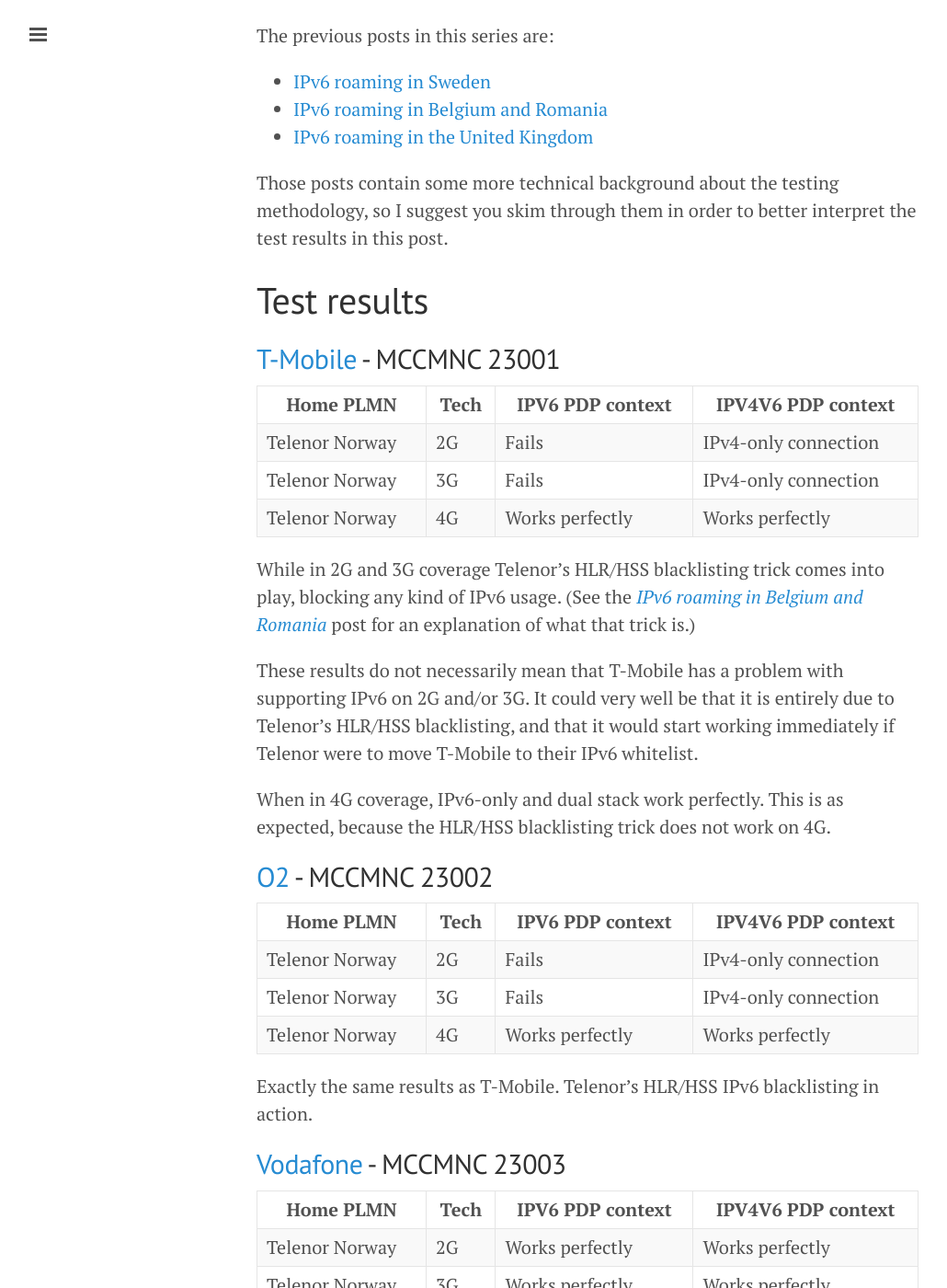
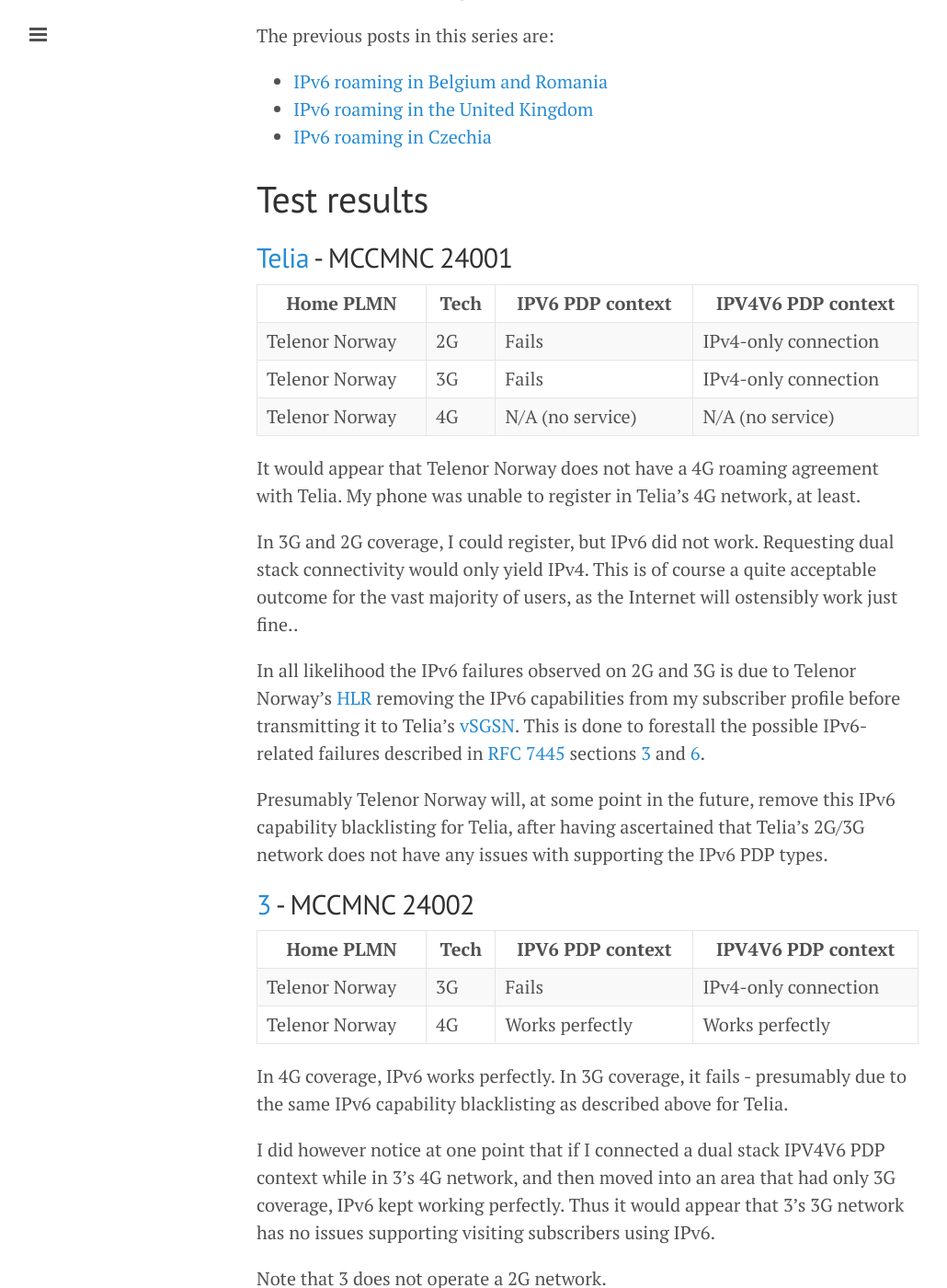
Before and after one commit to toreanderson/toreanderson.github.io, a Jekyll site: the page built from index.html, in a window 1280 px wide and 1400 px high, scrolled down 318 px. Shown: the whole window at 92% size, without its empty margins (1-1031 px from the left). Built offline with Jekyll 4.4.1, drawn with Linux system fonts in a browser that asks for light colours; the list of posts is cut into pages by our own code; some of the changed text lies outside the part shown.

Commit message:
New post: IPv6 roaming in Sweden (updated)

```diff
--- a/_posts/2016-11-21-ipv6-roaming-in-sweden.markdown
+++ b/_posts/2016-11-21-ipv6-roaming-in-sweden.markdown
@@ -3,6 +3,9 @@
 title: 'IPv6 roaming in Sweden'
 layout: post
 ---
+
+_**UPDATE 2017-10-15**: The information in this post is outdated, see [this
+post](/2017/10/15/ipv6-roaming-in-sweden.html) for an updated version._
 
 There has been much talk about IPv6 potentially causing problems for
 subscribers roaming between mobile networks. There's [an entire
--- /dev/null
+++ b/_posts/2017-10-15-ipv6-roaming-in-sweden.markdown
@@ -0,0 +1,118 @@
+---
+published: true
+title: 'IPv6 roaming in Sweden'
+layout: post
+---
+
+I attended the [Netnod Tech Meeting
+2017](https://www.netnod.se/netnod-events/netnod-tech-meeting-2017) in
+Stockholm earlier this week. As I usually do when when going abroad, I spent
+some time testing to what extent IPv6 works while roaming in the various
+[PLMNs](https://en.wikipedia.org/wiki/Public_land_mobile_network) I have access
+to.
+
+The previous posts in this series are:
+
+* [IPv6 roaming in Belgium and
+  Romania](/2017/01/09/ipv6-roaming-in-belgium-and-romania.html)
+* [IPv6 roaming in the United Kingdom](/2017/01/21/ipv6-roaming-in-the-uk.html)
+* [IPv6 roaming in Czechia](/2017/10/12/ipv6-roaming-in-czechia.html)
+
+# Test results
+
+## [Telia](https://www.telia.se) - MCCMNC 24001
+
+| Home PLMN      | Tech | IPV6 PDP context | IPV4V6 PDP context   |
+|----------------|------|------------------|----------------------|
+| Telenor Norway | 2G   | Fails            | IPv4-only connection |
+| Telenor Norway | 3G   | Fails            | IPv4-only connection |
+| Telenor Norway | 4G   | N/A (no service) | N/A (no service)     |
+
+It would appear that Telenor Norway does not have a 4G roaming agreement with
+Telia. My phone was unable to register in Telia's 4G network, at least.
+
+In 3G and 2G coverage, I could register, but IPv6 did not work. Requesting dual
+stack connectivity would only yield IPv4. This is of course a quite acceptable
+outcome for the vast majority of users, as the Internet will ostensibly work
+just fine..
+
+In all likelihood the IPv6 failures observed on 2G and 3G is due to Telenor
+Norway's
+[HLR](https://en.wikipedia.org/wiki/Network_switching_subsystem#Home_location_register_.28HLR.29)
+removing the IPv6 capabilities from my subscriber profile before transmitting
+it to Telia's
+[vSGSN](https://en.wikipedia.org/wiki/GPRS_core_network#Serving_GPRS_support_node_.28SGSN.29).
+This is done to forestall the possible IPv6-related failures described in [RFC
+7445](https://tools.ietf.org/html/rfc7445) sections
+[3](https://tools.ietf.org/html/rfc7445#section-3) and
+[6](https://tools.ietf.org/html/rfc7445#section-6).
+
+Presumably Telenor Norway will, at some point in the future, remove this IPv6
+capability blacklisting for Telia, after having ascertained that Telia's 2G/3G
+network does not have any issues with supporting the IPv6 PDP types.
+
+## [3](https://www.tre.se) - MCCMNC 24002
+
+| Home PLMN      | Tech | IPV6 PDP context | IPV4V6 PDP context   |
+|----------------|------|------------------|----------------------|
+| Telenor Norway | 3G   | Fails            | IPv4-only connection |
+| Telenor Norway | 4G   | Works perfectly  | Works perfectly      |
+
+In 4G coverage, IPv6 works perfectly. In 3G coverage, it fails - presumably due
+to the same IPv6 capability blacklisting as described above for Telia.
+
+I did however notice at one point that if I connected a dual stack IPV4V6 PDP
+context while in 3's 4G network, and then moved into an area that had only 3G
+coverage, IPv6 kept working perfectly. Thus it would appear that 3's 3G network
+has no issues supporting visiting subscribers using IPv6.
+
+Note that 3 does not operate a 2G network.
+
+## [Tele2](https://www.tele2.se) - MCCMNC 24007
+
+| Home PLMN      | Tech | IPV6 PDP context | IPV4V6 PDP context   |
+|----------------|------|------------------|----------------------|
+| Telenor Norway | 3G   | Fails            | IPv4-only connection |
+| Telenor Norway | 4G   | Works perfectly  | Works perfectly      |
+
+Same results as for 3.
+
+I did not get to test physically moving from 4G to 3G coverage. That said, I
+know for a fact that Tele2 provides IPv6 to their own mobile subscribes, so it
+seems like a safe bet to assume that their 3G network would support IPv6 just
+fine, if it hadn't been for Telenor's IPv6 capability blacklisting.
+
+## [Telenor Sweden](https://www.telenor.se) - MCCMNC 24008
+
+| Home PLMN      | Tech | IPV6 PDP context | IPV4V6 PDP context   |
+|----------------|------|------------------|----------------------|
+| Telenor Norway | 3G   | Works perfectly  | Works perfectly      |
+| Telenor Norway | 4G   | Works perfectly  | Works perfectly      |
+
+Perfect score. It is perhaps not surprising that if a single Swedish operator
+would be fully «IPv6-approved», and therefore exempt from Telenor Norway's IPv6
+capability blacklisting, it would be their Swedish sister company Telenor
+Sweden.
+
+It might also be worth noting that Telenor Sweden is the vPLMN my phone prefers
+to register in if I leave it in the default automatic mode. Therefore, for
+Telenor Norway subscribers, IPv6 _Just Works_ while visiting Sweden - unless
+one manually fiddles around with the network settings.
+
+## [Net4Mobility](http://net4mobility.com) - MCCMNC 24024
+
+| Home PLMN      | Tech | IPV6 PDP context | IPV4V6 PDP context   |
+|----------------|------|------------------|----------------------|
+| Telenor Norway | 2G   | Works perfectly  | Works perfectly      |
+
+Perfect score.
+
+The Net4Mobility PLMN is, as far as I can understand, a joint venture between
+Tele2 and Telenor Sweden that provides shared 2G coverage for both of those
+providers. That is, if I lock my phone on to MCCMNC 24007 (Tele2) or 24008
+(Telenor Sweden), it will nevertheless change to 24024 (Net4Mobility) if I also
+limit it to 2G only.
+
+This means Net4Mobility is logically part of Telenor Sweden's network, and thus
+it makes sense that it, like MCCMNC 24008, is exempt from Telenor Norway's IPv6
+capability blacklisting.
```
